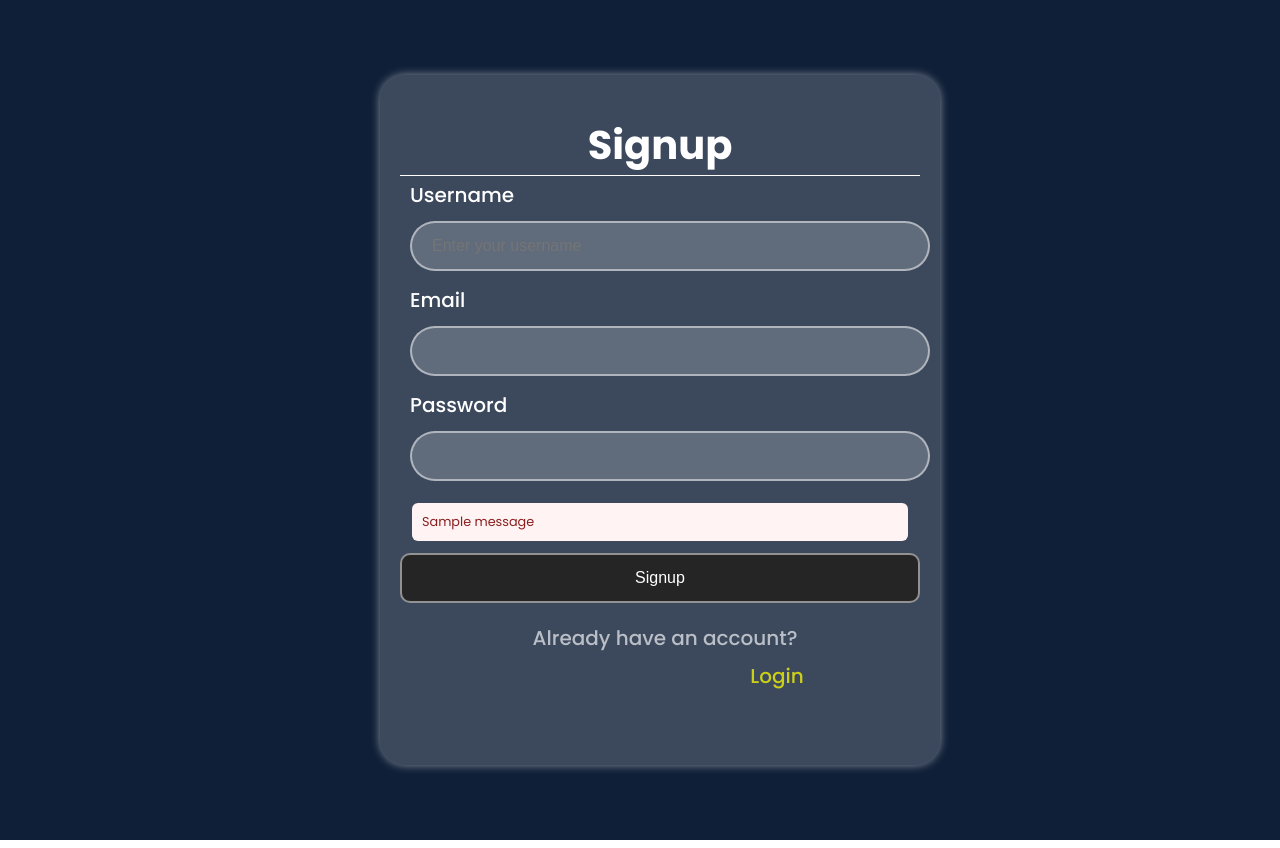
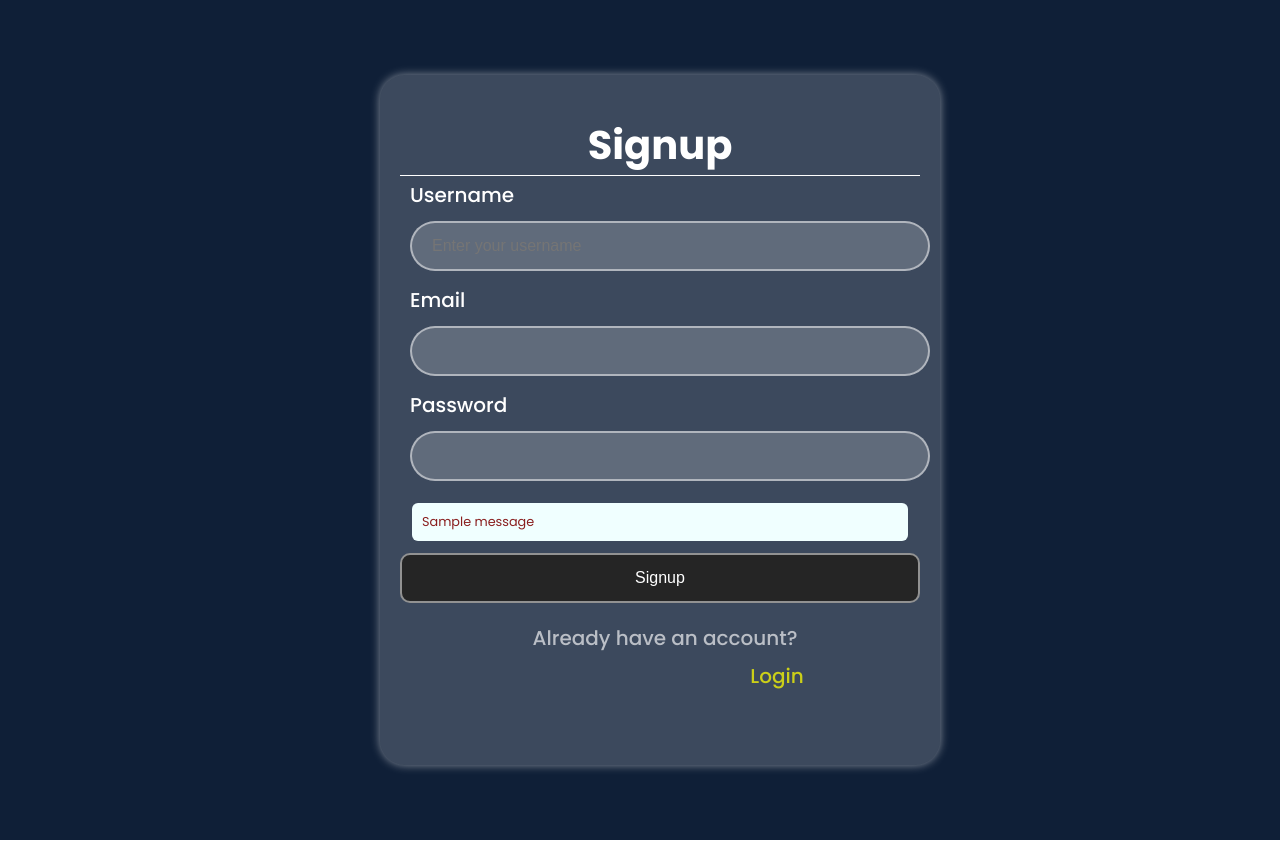
Before and after one commit to Vinraj1/todo_list, a Django app: page / in a window 1280 px wide. Run offline with Django 5.2, Linux system fonts and the light colour scheme; tables that the repository leaves empty hold one stand-in row (values such as "Sample post"); one stand-in notice (Sample message) is shown; some libraries are stand-ins or nearby versions.

Commit message:
Update Signup.html

```diff
--- a/mainapp/templates/signup.html
+++ b/mainapp/templates/signup.html
@@ -36,7 +36,7 @@
                 {% if messages %}
                 <div class="messages" style="margin:12px;">
                     {% for message in messages %}
-                    <div class="alert alert-{{ message.tags }}" style="margin-bottom:8px;color:#8a1f1f;">
+                    <div class="alert alert-{{ message.tags }}" style="margin-bottom:8px;background-color:azure; color:#8a1f1f;">
                         {{ message }}
                     </div>
                     {% endfor %}
```
